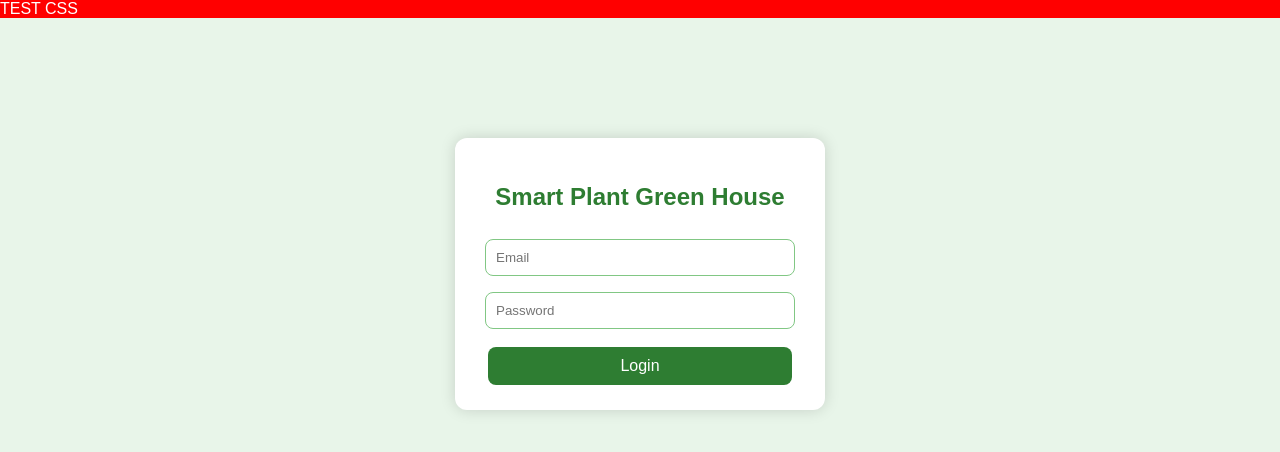
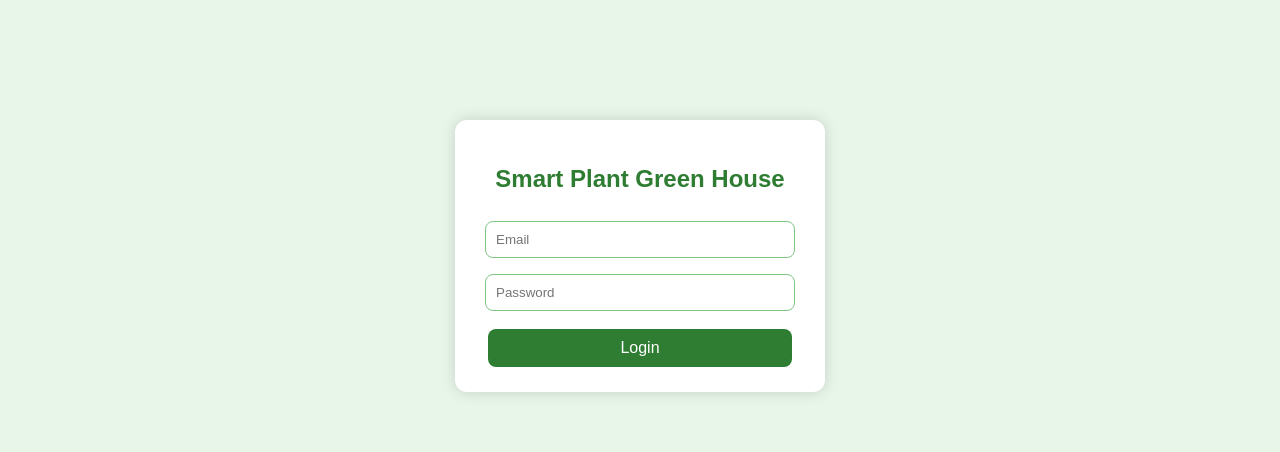
Before and after one commit to 231131080/smarthome, a plain HTML site: page index.html in a window 1280 px wide. Drawn offline with Linux system fonts and the light colour scheme.

Commit message:
Add files via upload

```diff
--- a/index.html
+++ b/index.html
@@ -3,7 +3,6 @@
 
 <head>
     <title>Smart Plant Green House</title>
-
     <!-- Firebase -->
     <script src="https://www.gstatic.com/firebasejs/8.10.1/firebase-app.js"></script>
     <script src="https://www.gstatic.com/firebasejs/8.10.1/firebase-auth.js"></script>
@@ -13,7 +12,7 @@
     <style>
         body {
             font-family: Arial, Helvetica, sans-serif;
-            background: #e8f5e9; /* hijau muda */
+            background: #e8f5e9;
             margin: 0;
             padding: 0;
         }
@@ -23,7 +22,6 @@
             color: #2e7d32;
         }
 
-        /* LOGIN BOX */
         #loginForm {
             width: 320px;
             margin: 120px auto;
@@ -59,7 +57,6 @@
             background: #1b5e20;
         }
 
-        /* DASHBOARD */
         #dashboard {
             width: 85%;
             max-width: 900px;
@@ -79,7 +76,6 @@
             color: #1b5e20;
         }
 
-        /* Sensor value */
         .value-box {
             font-size: 32px;
             font-weight: bold;
@@ -104,8 +100,6 @@
 </head>
 
 <body>
-    <div style="background:red; color:white;">TEST CSS</div>
-
     <!-- LOGIN -->
     <div id="loginForm">
         <h2>Smart Plant Green House</h2>
@@ -140,7 +134,6 @@
     </div>
 
     <script>
-        // CONFIG WAJIB ADA databaseURL
         const firebaseConfig = {
             apiKey: "AIzaSyB3TeXD8gNZBmrXAk2fQmLm-SIE0K7gjoA",
             authDomain: "testled-5754b.firebaseapp.com",
```
